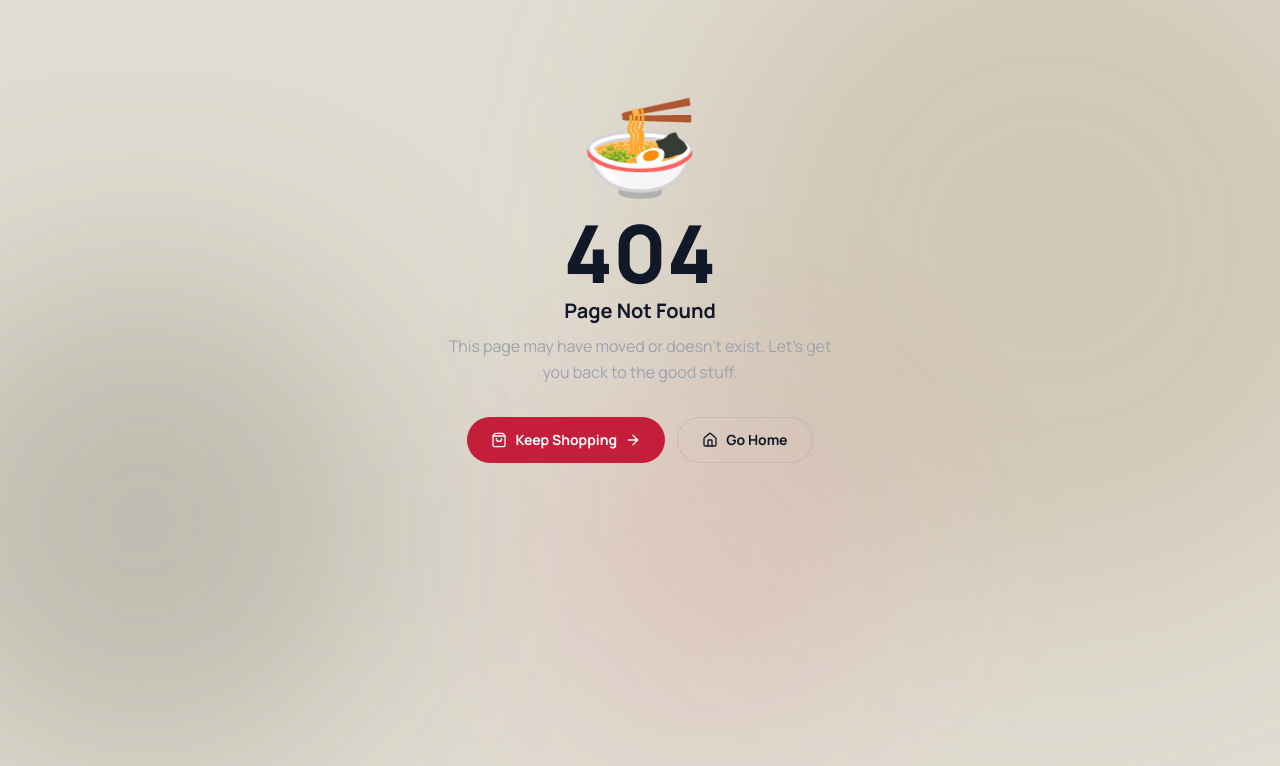
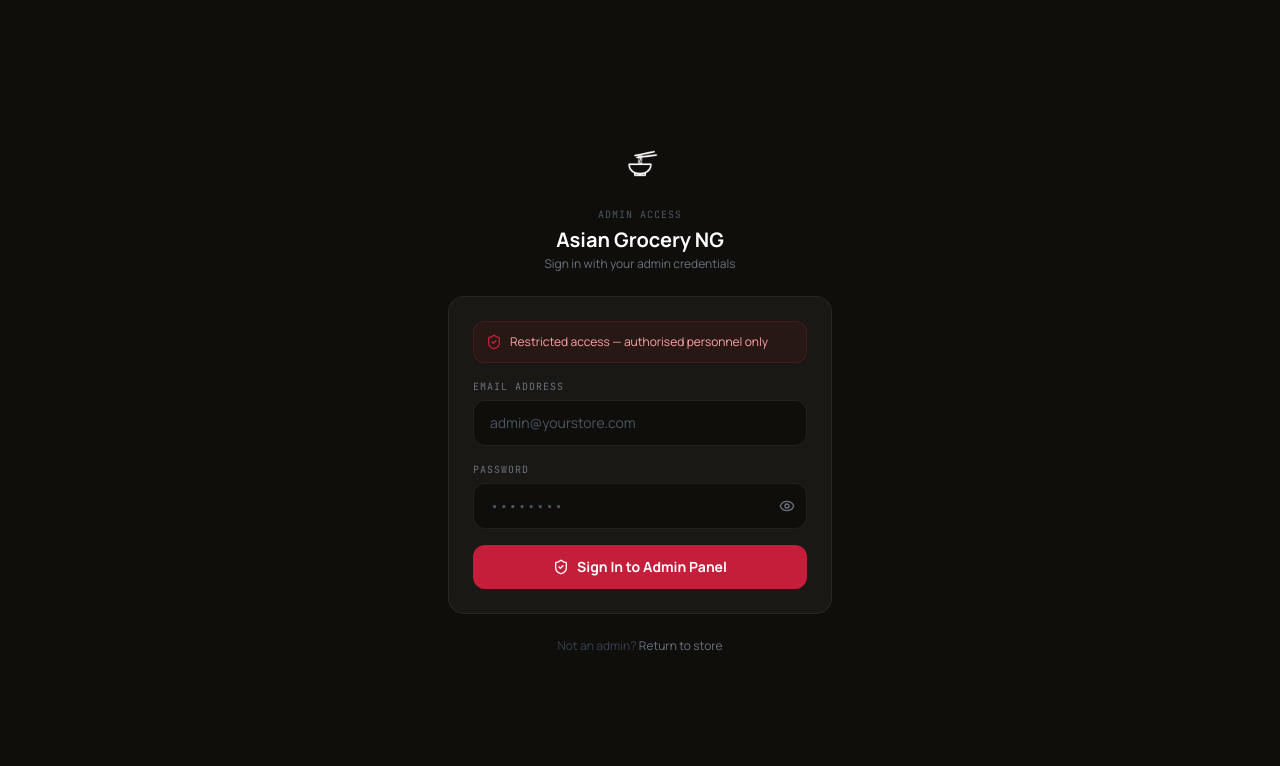
Before and after one commit to Enoxtech/asiangroceryng-pwa, a Next.js app: page /admin/login in a window 1280 px wide. Before the commit this address had no page. Shown: the top 766 px of the page. Built offline with nearby package versions, Linux system fonts and the light colour scheme; a web font is replaced by a local one.

Commit message:
Fix splash flash, separate admin login at /admin/login, clean customer login

```diff
--- a/app/admin/layout.tsx
+++ b/app/admin/layout.tsx
@@ -31,15 +31,22 @@ export default function AdminLayout({ children }: { children: React.ReactNode })
     setMounted(true);
   }, []);
 
+  const isLoginPage = pathname === '/admin/login';
+
   useEffect(() => {
-    if (mounted && user?.role !== 'admin') {
-      router.replace('/login?from=admin');
+    if (mounted && !isLoginPage && user?.role !== 'admin') {
+      router.replace('/admin/login');
     }
-  }, [mounted, user, router]);
+  }, [mounted, user, router, isLoginPage]);
+
+  // Admin login page — render without sidebar/header
+  if (isLoginPage) {
+    return <>{children}</>;
+  }
 
   if (!mounted || user?.role !== 'admin') {
     return (
-      <div className="min-h-screen flex items-center justify-center" style={{ background: 'var(--bg)' }}>
+      <div className="min-h-screen flex items-center justify-center" style={{ background: '#0f0e0b' }}>
         <div className="h-8 w-8 rounded-full border-2 border-brand-red border-t-transparent animate-spin" />
       </div>
     );
--- /dev/null
+++ b/app/admin/login/page.tsx
@@ -0,0 +1,129 @@
+'use client';
+
+import { useState, useEffect } from 'react';
+import { useRouter } from 'next/navigation';
+import { Eye, EyeOff, ShieldCheck } from 'lucide-react';
+import Image from 'next/image';
+import { useAuthStore } from '@/store/authStore';
+
+export default function AdminLoginPage() {
+  const router = useRouter();
+  const { user, login } = useAuthStore();
+  const [email, setEmail] = useState('');
+  const [password, setPassword] = useState('');
+  const [showPass, setShowPass] = useState(false);
+  const [loading, setLoading] = useState(false);
+  const [error, setError] = useState('');
+
+  useEffect(() => {
+    if (user?.role === 'admin') {
+      router.replace('/admin');
+    }
+  }, [user, router]);
+
+  async function handleSubmit(e: React.FormEvent) {
+    e.preventDefault();
+    setError('');
+    setLoading(true);
+    const result = await login(email, password);
+    setLoading(false);
+    if (!result.success) {
+      setError('Invalid admin credentials.');
+      return;
+    }
+    if (useAuthStore.getState().user?.role !== 'admin') {
+      useAuthStore.getState().logout();
+      setError('Access denied. Admin accounts only.');
+      return;
+    }
+    router.push('/admin');
+  }
+
+  const fieldCls = 'w-full px-4 py-3 rounded-xl text-sm font-display border focus:outline-none focus:border-brand-red text-gray-200 bg-[#0f0e0b] border-[rgba(255,255,255,0.08)] placeholder:text-gray-600';
+
+  return (
+    <div className="min-h-screen flex items-center justify-center px-4" style={{ background: '#0f0e0b' }}>
+      <div className="w-full max-w-sm space-y-6">
+        {/* Header */}
+        <div className="text-center space-y-3">
+          <div className="relative h-12 w-12 mx-auto">
+            <Image src="/logo.png" alt="Asian Grocery NG" fill className="object-contain" style={{ filter: 'brightness(0) invert(1)' }} />
+          </div>
+          <div>
+            <p className="text-[10px] font-label uppercase tracking-widest text-gray-600 mb-1">Admin Access</p>
+            <h1 className="text-xl font-bold text-white font-display">Asian Grocery NG</h1>
+            <p className="text-xs text-gray-500 font-display mt-0.5">Sign in with your admin credentials</p>
+          </div>
+        </div>
+
+        {/* Card */}
+        <div className="rounded-2xl border p-6 space-y-4" style={{ background: '#1a1814', borderColor: 'rgba(255,255,255,0.06)' }}>
+          <div className="flex items-center gap-2 p-3 rounded-xl" style={{ background: 'rgba(196,30,58,0.08)', border: '1px solid rgba(196,30,58,0.2)' }}>
+            <ShieldCheck className="h-4 w-4 text-brand-red shrink-0" />
+            <p className="text-xs font-display text-red-300">Restricted access — authorised personnel only</p>
+          </div>
+
+          {error && (
+            <div className="p-3 rounded-xl bg-red-500/10 border border-red-500/20 text-sm text-red-400 font-display">
+              {error}
+            </div>
+          )}
+
+          <form onSubmit={handleSubmit} className="space-y-4">
+            <div>
+              <label className="block text-[10px] font-label uppercase tracking-widest text-gray-500 mb-1.5">Email Address</label>
+              <input
+                type="email"
+                required
+                value={email}
+                onChange={(e) => setEmail(e.target.value)}
+                placeholder="admin@yourstore.com"
+                autoComplete="email"
+                className={fieldCls}
+              />
+            </div>
+            <div>
+              <label className="block text-[10px] font-label uppercase tracking-widest text-gray-500 mb-1.5">Password</label>
+              <div className="relative">
+                <input
+                  type={showPass ? 'text' : 'password'}
+                  required
+                  value={password}
+                  onChange={(e) => setPassword(e.target.value)}
+                  placeholder="••••••••"
+                  autoComplete="current-password"
+                  className={`${fieldCls} pr-12`}
+                />
+                <button
+                  type="button"
+                  onClick={() => setShowPass(!showPass)}
+                  className="absolute right-3 top-1/2 -translate-y-1/2 text-gray-500 hover:text-gray-300 transition-colors"
+                >
+                  {showPass ? <EyeOff className="h-4 w-4" /> : <Eye className="h-4 w-4" />}
+                </button>
+              </div>
+            </div>
+
+            <button
+              type="submit"
+              disabled={loading}
+              className="w-full flex items-center justify-center gap-2 py-3 rounded-xl bg-brand-red text-white text-sm font-bold font-display transition-all hover:opacity-90 active:scale-95 disabled:opacity-50 cursor-pointer"
+            >
+              {loading ? (
+                <span className="h-4 w-4 rounded-full border-2 border-white/40 border-t-white animate-spin" />
+              ) : (
+                <ShieldCheck className="h-4 w-4" />
+              )}
+              {loading ? 'Authenticating…' : 'Sign In to Admin Panel'}
+            </button>
+          </form>
+        </div>
+
+        <p className="text-center text-xs text-gray-700 font-display">
+          Not an admin?{' '}
+          <a href="/" className="text-gray-500 hover:text-gray-300 transition-colors">Return to store</a>
+        </p>
+      </div>
+    </div>
+  );
+}
--- a/app/login/page.tsx
+++ b/app/login/page.tsx
@@ -19,8 +19,8 @@ function LoginForm() {
   const [error, setError] = useState('');
 
   useEffect(() => {
-    if (user) {
-      router.replace(user.role === 'admin' ? '/admin' : '/account');
+    if (user?.role === 'customer') {
+      router.replace('/account');
     }
   }, [user, router]);
 
@@ -33,14 +33,13 @@ function LoginForm() {
     if (!result.success) {
       setError(result.error || 'Login failed');
     } else {
-      const dest = from === 'admin' ? '/admin' : '/account';
-      router.push(dest);
+      router.push('/account');
     }
   }
 
-  function fillDemo(type: 'admin' | 'customer') {
-    if (type === 'admin') { setEmail('admin@asiangroceryng.com'); setPassword('Admin@2024'); }
-    else { setEmail('demo@customer.com'); setPassword('Demo@2024'); }
+  function fillDemo() {
+    setEmail('demo@customer.com');
+    setPassword('Demo@2024');
     setError('');
   }
 
@@ -123,26 +122,16 @@ function LoginForm() {
 
         {/* Demo credentials */}
         <div className="mt-5 p-4 rounded-[20px] border border-[var(--border-color)] bg-[var(--surface)]">
-          <p className="text-[11px] font-label uppercase tracking-widest text-[var(--text-muted)] mb-3 text-center">Demo Credentials</p>
-          <div className="grid grid-cols-2 gap-2">
-            <button
-              onClick={() => fillDemo('admin')}
-              className="p-3 rounded-xl bg-[var(--bg)] border border-[var(--border-color)] text-left hover:border-brand-red transition-colors group"
-            >
-              <p className="text-[10px] font-label uppercase tracking-widest text-[var(--text-muted)] mb-0.5">Admin</p>
-              <p className="text-xs font-semibold text-[var(--text-primary)] font-display truncate group-hover:text-brand-red">admin@asiangroceryng.com</p>
-              <p className="text-[10px] text-[var(--text-muted)] font-label">Admin@2024</p>
-            </button>
-            <button
-              onClick={() => fillDemo('customer')}
-              className="p-3 rounded-xl bg-[var(--bg)] border border-[var(--border-color)] text-left hover:border-[var(--green)] transition-colors group"
-            >
-              <p className="text-[10px] font-label uppercase tracking-widest text-[var(--text-muted)] mb-0.5">Customer</p>
-              <p className="text-xs font-semibold text-[var(--text-primary)] font-display truncate group-hover:text-[var(--green)]">demo@customer.com</p>
-              <p className="text-[10px] text-[var(--text-muted)] font-label">Demo@2024</p>
-            </button>
-          </div>
-          <p className="text-[10px] text-[var(--text-muted)] text-center mt-2 font-display">Click a card above to auto-fill credentials</p>
+          <p className="text-[11px] font-label uppercase tracking-widest text-[var(--text-muted)] mb-3 text-center">Demo Account</p>
+          <button
+            onClick={fillDemo}
+            className="w-full p-3 rounded-xl bg-[var(--bg)] border border-[var(--border-color)] text-left hover:border-[var(--green)] transition-colors group"
+          >
+            <p className="text-[10px] font-label uppercase tracking-widest text-[var(--text-muted)] mb-0.5">Customer</p>
+            <p className="text-xs font-semibold text-[var(--text-primary)] font-display group-hover:text-[var(--green)]">demo@customer.com</p>
+            <p className="text-[10px] text-[var(--text-muted)] font-label">Demo@2024</p>
+          </button>
+          <p className="text-[10px] text-[var(--text-muted)] text-center mt-2 font-display">Click above to auto-fill credentials</p>
         </div>
 
         <p className="text-center mt-4 text-sm text-[var(--text-muted)] font-display">
--- a/components/ui/SplashScreen.tsx
+++ b/components/ui/SplashScreen.tsx
@@ -1,35 +1,41 @@
 'use client';
 
-import { useState, useEffect } from 'react';
+import { useState, useLayoutEffect } from 'react';
 import Image from 'next/image';
 
 export function SplashScreen() {
-  const [visible, setVisible] = useState(false);
+  // 'loading'  — covers screen before first paint; never visible to user
+  // 'splash'   — show logo + animation
+  // 'done'     — unmount
+  const [phase, setPhase] = useState<'loading' | 'splash' | 'done'>('loading');
 
-  useEffect(() => {
-    const isStandalone = window.matchMedia('(display-mode: standalone)').matches
-      || (navigator as { standalone?: boolean }).standalone === true;
+  useLayoutEffect(() => {
+    const isStandalone =
+      window.matchMedia('(display-mode: standalone)').matches ||
+      (navigator as { standalone?: boolean }).standalone === true;
 
-    if (!isStandalone) return;
+    if (!isStandalone) { setPhase('done'); return; }
 
     const key = 'splash-shown-v1';
-    if (sessionStorage.getItem(key)) return;
+    if (sessionStorage.getItem(key)) { setPhase('done'); return; }
 
     sessionStorage.setItem(key, '1');
-    setVisible(true);
+    setPhase('splash');
 
-    const timer = setTimeout(() => setVisible(false), 2400);
-    return () => clearTimeout(timer);
+    const t = setTimeout(() => setPhase('done'), 2400);
+    return () => clearTimeout(t);
   }, []);
 
-  if (!visible) return null;
+  if (phase === 'done') return null;
 
   return (
     <div
-      className="fixed inset-0 z-[100] flex flex-col items-center justify-center animate-fade-out"
+      className={`fixed inset-0 z-[100] flex flex-col items-center justify-center${phase === 'splash' ? ' animate-fade-out' : ''}`}
       style={{ background: 'var(--bg)' }}
       aria-hidden="true"
     >
+      {phase === 'splash' && (
+        <>
           <div className="animate-bounce-logo">
             <div
               className="relative h-28 w-28 rounded-[32px] overflow-hidden shadow-2xl"
@@ -45,19 +51,14 @@ export function SplashScreen() {
               />
             </div>
           </div>
-
-      <p
-        className="mt-5 text-base font-bold font-display tracking-tight"
-        style={{ color: 'var(--text-primary)' }}
-      >
+          <p className="mt-5 text-base font-bold font-display tracking-tight" style={{ color: 'var(--text-primary)' }}>
             Asian Grocery NG
           </p>
-      <p
-        className="text-xs font-label tracking-widest uppercase mt-1"
-        style={{ color: 'var(--text-muted)' }}
-      >
+          <p className="text-xs font-label tracking-widest uppercase mt-1" style={{ color: 'var(--text-muted)' }}>
             Exploring Asia Through Food
           </p>
+        </>
+      )}
     </div>
   );
 }
```
Lines whose indentation alone changed are shown as unchanged.
